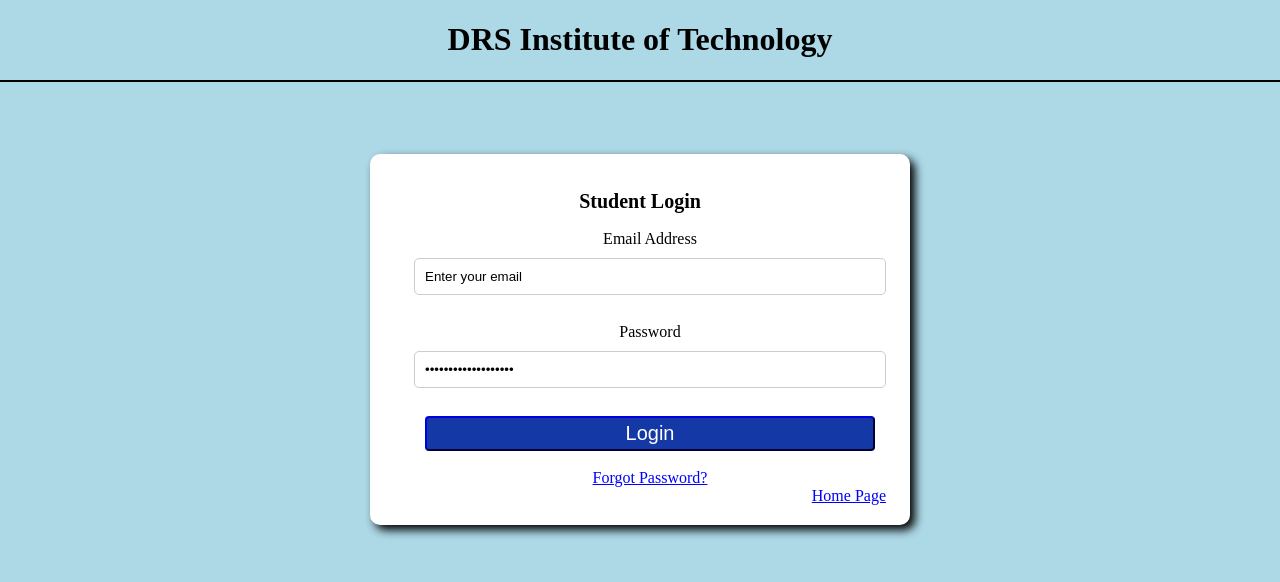
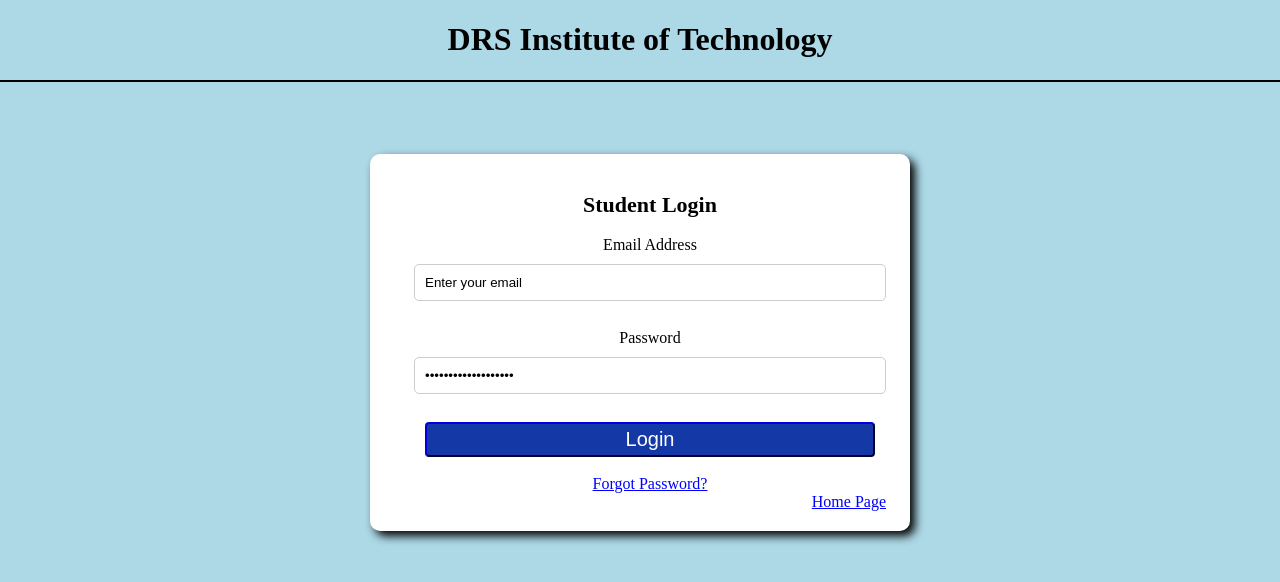
Before and after one commit to vignshh7/drinst, a plain HTML site: page stulogin.html in a window 1280 px wide. Drawn offline with Linux system fonts and the light colour scheme.

Commit message:
Update stulogin.html

```diff
--- a/stulogin.html
+++ b/stulogin.html
@@ -10,8 +10,8 @@
 
     <div class="xx">
         <div class="inner">
-            <h2 id="pp">Student Login</h2>
             <form style="padding-left:20px;text-align:center;">
+                <h2 id="pp"style="font-size: 22px">Student Login</h2>
                 <span id="pp">Email Address<br>
                 <input type="text" name="email" value="Enter your email"
                     onfocus="clearValue(this)"
```
